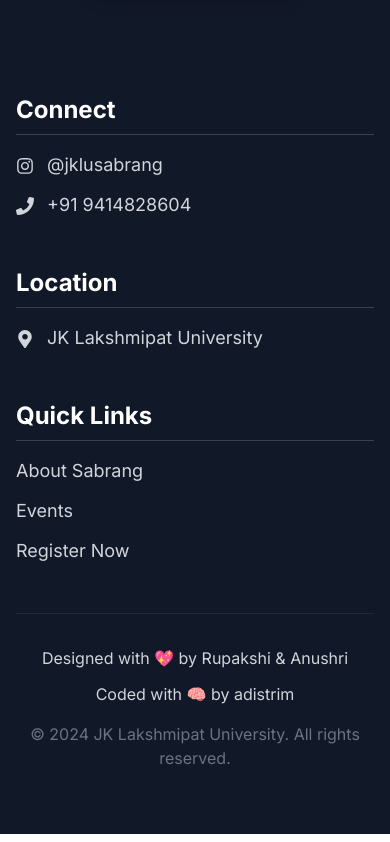
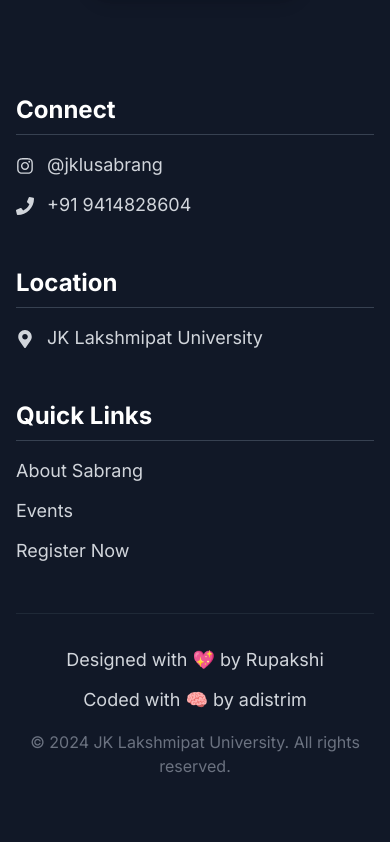
Before and after one commit to adistrim/sabrang24, a Next.js app: page / in a window 390 px wide. Shown: the part 5564-6406 px from the top of the page. Built offline with nearby package versions, Linux system fonts and the light colour scheme.

Commit message:
added sabrang logo and updated footer links

```diff
--- a/app/layout.js
+++ b/app/layout.js
@@ -20,6 +20,11 @@
 export default function RootLayout({ children }) {
   return (
     <html lang="en">
+      <head>
+        <link rel="icon" href="logo/sabrang.png" />
+        <meta charSet="utf-8" />
+        <meta name="viewport" content="width=device-width, initial-scale=1" />
+      </head>
       <body className={`${bebasNeue.variable} ${inter.className}`}>
         <Providers>
           {children}
--- a/components/Footer.js
+++ b/components/Footer.js
@@ -84,10 +84,10 @@
                 </div>
 
                 <div className="border-t border-gray-800 pt-8 text-center">
-                    <p className="mb-3 text-md md:text-lg">
-                        Designed with 💖 by <a href="https://www.linkedin.com/in/rupakshi-sharma-interaction-designer" className="hover:text-purple-400 transition duration-300">Rupakshi</a> & <a href="https://www.linkedin.com/in/anushrimodani/" className="hover:text-purple-400 transition duration-300">Anushri</a>
+                    <p className="mb-3 text-lg">
+                        Designed with 💖 by <a href="https://www.linkedin.com/in/rupakshi-sharma-interaction-designer" className="hover:text-purple-400 transition duration-300">Rupakshi</a>
                     </p>
-                    <p className="mb-4 text-md md:text-lg">
+                    <p className="mb-4 text-lg">
                         Coded with 🧠 by <a href="https://adistrim.in" className="hover:text-purple-400 transition duration-300">adistrim</a>
                     </p>
                     <p className="text-md text-gray-500">&copy; 2024 <a href="https://jklu.edu.in" className="hover:text-purple-400 transition duration-300">JK Lakshmipat University</a>. All rights reserved.</p>
```
Also changed, not shown: public/logo/sabrang.png (added).
